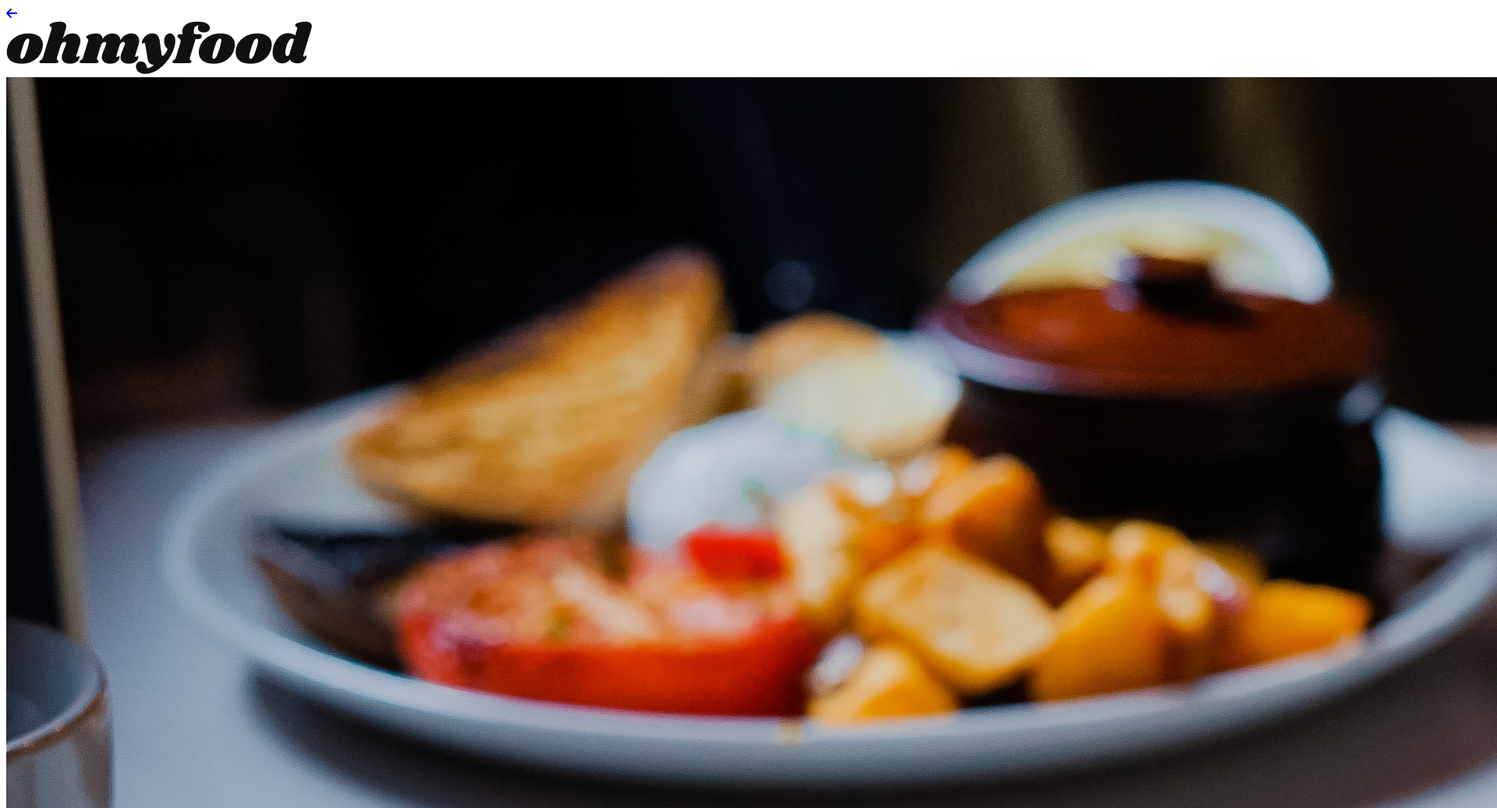
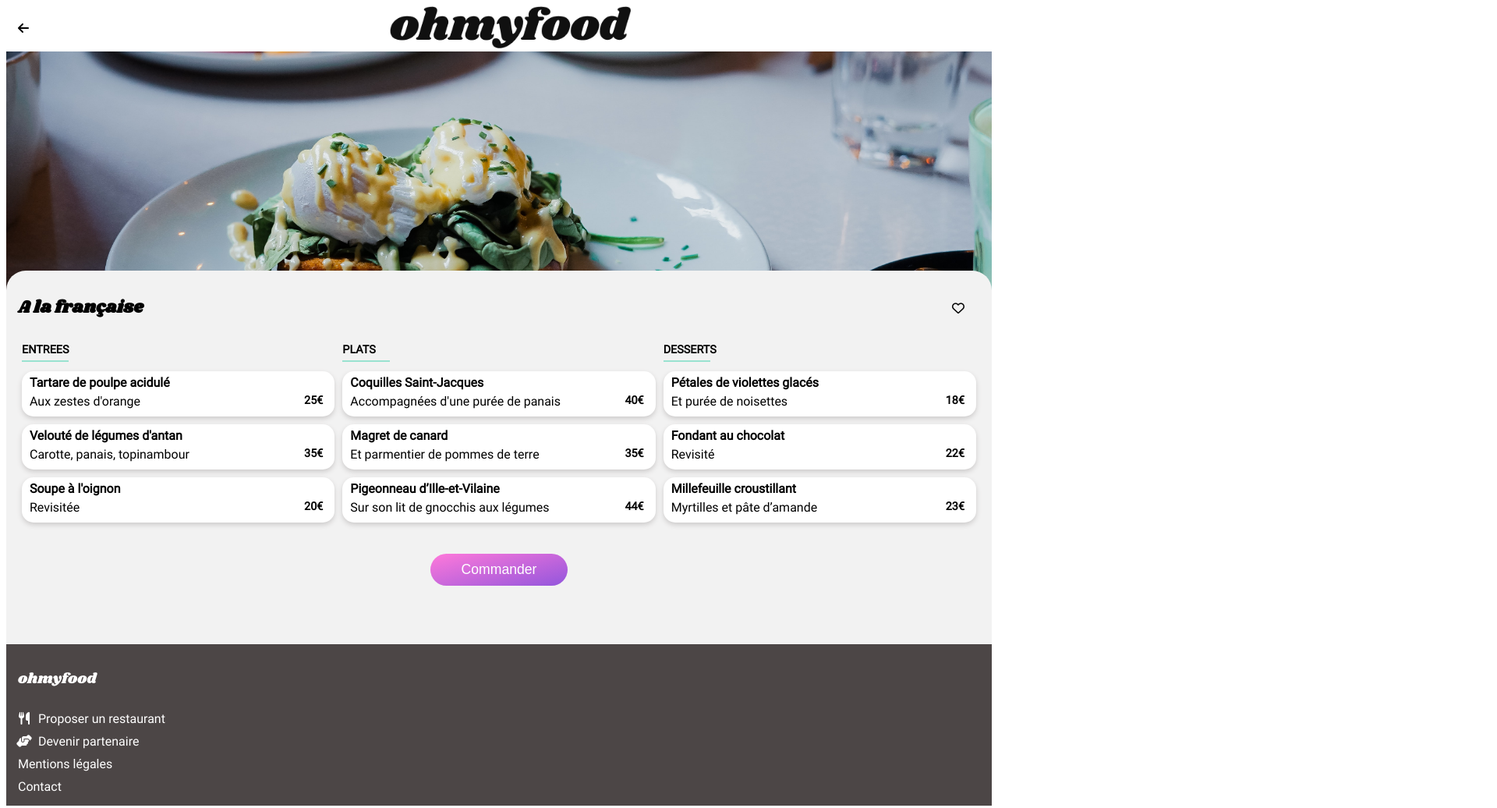
Before and after one commit to ThibautPedergnana/P4_Page_Web_Dynamique---HTML-SCSS, a website: page pages/a_la_française.html in a window 1280 px wide. Shown: the top 1036 px of the page at 78% size, 1920 px wide, since content can reach past the window. Drawn offline with Linux system fonts and the light colour scheme; files whose address does not match are found by name.

Commit message:
Correction du CSS + Responsive tablette

```diff
--- a/pages/a_la_française.html
+++ b/pages/a_la_française.html
@@ -21,26 +21,27 @@
 
         <header>
             <div class="menus_header">
+                <div class="back__arrow">
                     <a href="../index.html"><i class="fas fa-arrow-left"></i></a>
-                <div class="main_logo"><img src="../public/img/logo/ohmyfood.png" alt="Logo OhMyFood" />
+                </div>
+                <div class="main_logo"><img src="../public/img/logo/ohmyfood.png" alt="Logo OhMyFood"
+                        class="img_logo" />
                 </div>
             </div>
         </header>
 
-        <!-- Section 1 - Image restau -->
-
-        <section class="img_intro_section">
-            <div class="img_intro"><img src="../public/img/restaurants/toa-heftiba-DQKerTsQwi0-unsplash.jpg"
-                    alt="A la française" class="img_restaurant" /></div>
-        </section>
-
-        <!-- Section 2 - Menus -->
+        <!-- Section - Menus -->
 
         <section class="menus_section">
+            <div class="main_img"><img src="../public/img/restaurants/toa-heftiba-DQKerTsQwi0-unsplash.jpg"
+                    alt="A la française" class="img_restaurant" /></div>
+            <div class="menus_command">
                 <div class="menus_title">
                     <h1>A la française</h1>
                     <i class="far fa-heart logo_heart"></i>
                 </div>
+                <div class="main_menu">
+
                     <div class="entrees">
                         <h2>ENTREES</h2>
                         <div class="meal_choice">
@@ -86,17 +87,17 @@
                             <p>Myrtilles et pâte d’amande<span>23€</span></p>
                         </div>
                     </div>
-
+                </div>
                 <div class="command_btn">
                     <button class="main_btn main_btn--modifier" type="button">Commander</button>
                 </div>
-
+            </div>
         </section>
 
         <!-- Footer -->
         <footer>
             <div class="block_footer">
-                <img src="../public/img/logo/ohmyfood.png" alt="Logo OhMyFood" class="main_logo" />
+                <h3>ohmyfood</h3>
                 <div class="add_restaurant">
                     <i class="fas fa-utensils ustensils"></i>
                     <p>Proposer un restaurant</p>
--- a/sass/components/_buttons.scss
+++ b/sass/components/_buttons.scss
@@ -1,4 +1,3 @@
-@media (max-width: 768px) {
 .main_btn {
   background: linear-gradient(165deg, $color-secondary, $color-primary);
   font-size: 1.1em;
@@ -14,7 +13,6 @@
   justify-content: center;
   .main_btn--modifier {
     padding: 10px 40px 10px 40px;
-      margin: 30px 0 60px 0;
+    margin: 0 0 60px 0;
   }
 }
-}
--- a/sass/layout/_form.scss
+++ b/sass/layout/_form.scss
@@ -1,4 +1,3 @@
-@media (max-width: 768px) {
 .search_form {
   background-color: $color-grey;
   form {
@@ -14,4 +13,3 @@
     }
   }
 }
-}
--- a/sass/layout/_header.scss
+++ b/sass/layout/_header.scss
@@ -1,7 +1,7 @@
-@media (max-width: 768px) {
 header {
   display: flex;
   .main_logo {
+    width: 100%;
     text-align: center;
     img {
       width: 50%;
@@ -11,17 +11,36 @@
 
 .menus_header {
   display: flex;
+  width: 100%;
+  justify-content: start;
+  .back__arrow {
+    align-self: center;
     a {
       outline: none;
       text-decoration: none;
       color: black;
       margin-left: 15px;
     }
+  }
   .main_logo {
-      padding-right: 15px;
+    width: 100%;
   }
-    img {
-      width: 50%;
+  .img_logo {
+    width: 40%;
+  }
+}
+
+@media (min-width: 650px) and (max-width: 768px) {
+  .menus_header {
+    .img_logo {
+      width: 30%;
     }
   }
 }
+@media (min-width: 769px) {
+  .menus_header {
+    .img_logo {
+      width: 25%;
+    }
+  }
+}
--- a/sass/main.scss
+++ b/sass/main.scss
@@ -29,14 +29,14 @@
   font-weight: normal;
   font-style: normal;
 }
-body {
+body,
+h2 {
   font-family: Roboto, Arial, Sans Serif;
 }
-h1,
-h2 {
+h1 {
   font-family: Shrikhand, Arial, Sans Serif;
 }
-@media (max-width: 768px) {
+
 #localisation_section {
   background-color: $color-lighter-grey;
   .main_description {
@@ -117,6 +117,18 @@ h2 {
     width: 100%;
     max-height: 250px;
     box-shadow: 0px 3px 6px $color-shadow;
+    position: relative;
+    .new {
+      color: #008766;
+      background: #99e2d0;
+      border: 5px solid #99e2d0;
+      border-radius: 5px;
+      position: absolute;
+      right: 1%;
+      top: 5%;
+      padding: 0 5px 0 5px;
+      margin-right: 5px;
+    }
     .img_restaurant {
       border-top-left-radius: 15px;
       border-top-right-radius: 15px;
@@ -167,7 +179,11 @@ h2 {
   color: white;
   .block_footer {
     text-align: start;
-      margin: 0 0 0 15px;
+    padding: 15px;
+    h3 {
+      font-family: Shrikhand;
+      font-weight: lighter;
+    }
     .main_logo {
       width: 40%;
       margin: 30px 0 5px 0;
@@ -210,42 +226,49 @@ h2 {
 
 /* MENUS */
 
-  .img_intro_section {
-    .img_restaurant {
+.menus_section {
+  .main_img {
+    img {
       width: 100%;
+      object-fit: cover;
+      max-height: 317px;
     }
   }
-  .menus_section {
+  .menus_command {
+    position: relative;
+    margin-top: -40px;
     background-color: $color-lighter-grey;
+    border-top-left-radius: 25px;
+    border-top-right-radius: 25px;
+    padding: 15px;
+  }
   .menus_title {
     display: flex;
     justify-content: space-between;
     margin-top: 0;
     h1 {
-        margin: 20px 0 20px 12px;
+      margin: 20px 0 20px 0;
       font-size: 1.4em;
     }
     i {
       align-self: center;
-        margin: 20px 20px 20px 12px;
+      margin: 20px 20px 20px 0;
     }
   }
   .entrees,
   .main_dish,
   .desserts {
-      margin-top: 30px;
+    margin-bottom: 30px;
     h2 {
       width: 15%;
-        margin-left: 12px;
       font-size: 0.9em;
       border-bottom: 2px solid $color-tertiary;
       padding-bottom: 5px;
     }
     .meal_choice {
-        width: 90%;
       background-color: white;
       border-radius: 15px;
-        margin: 0 0 10px 12px;
+      margin: 0 0 10px 0;
       padding: 5px;
       box-shadow: 0px 3px 6px $color-shadow;
       h3 {
@@ -266,4 +289,55 @@ h2 {
     }
   }
 }
+
+@media (min-width: 650px) and (max-width: 768px) {
+  #restaurants_section {
+    .restaurants_chart {
+      height: 250px;
+      margin-bottom: 20px;
+      .img_restaurant {
+        max-height: 190px;
       }
+      .chart_description {
+        justify-content: space-between;
+        align-items: center;
+        margin-right: 10px;
+      }
+    }
+  }
+
+  /* MENUS */
+
+  .menus_section {
+    .main_img {
+      .img_restaurant {
+        max-height: 317px;
+        object-fit: cover;
+      }
+    }
+    .menus_title {
+      h1 {
+        font-size: 1.6em;
+      }
+      i {
+        font-size: 1.5em;
+      }
+    }
+  }
+}
+
+@media (min-width: 769px) {
+  .menus_section {
+    .menus_command {
+      .main_menu {
+        display: flex;
+        .entrees,
+        .main_dish,
+        .desserts {
+          width: 33%;
+          margin: 0 5px 30px 5px;
+        }
+      }
+    }
+  }
+}
```
Also changed, not shown: index.html (+3 -1 lines), pages/la_note_enchantée.html (+12 -12 lines), pages/la_palette_du_goût.html (+12 -12 lines), pages/le_delice_des_sens.html (+12 -12 lines), public/css/style.css, 1 other file. Lines whose indentation alone changed are shown as unchanged.
